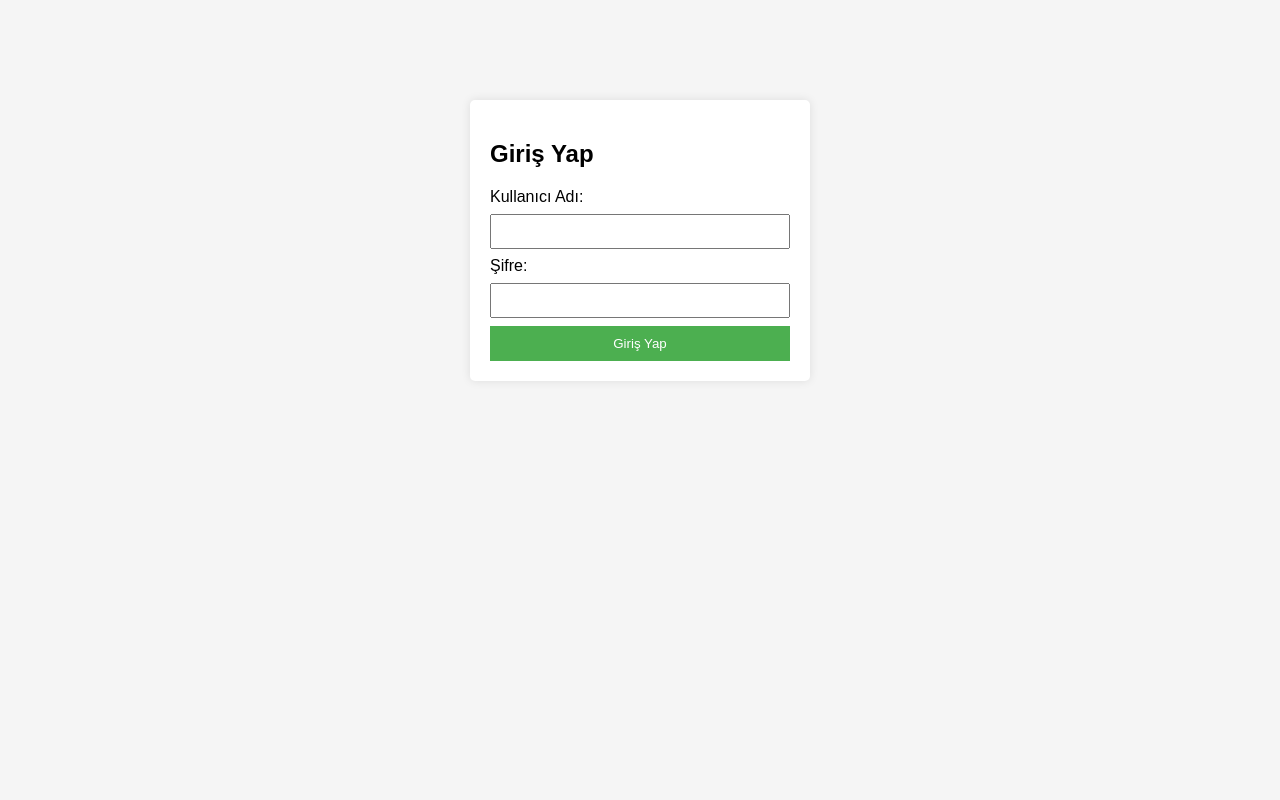
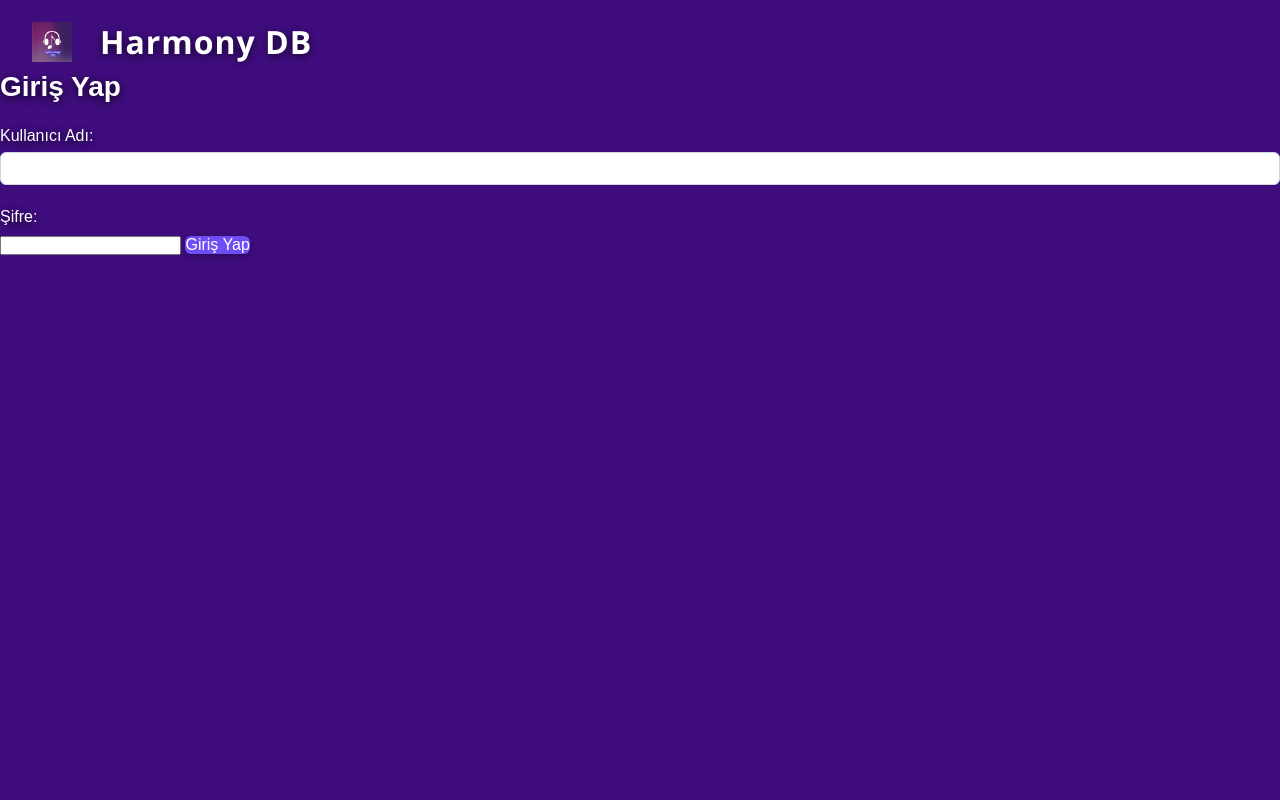
Before and after one commit to terzi-fa/muzik-player, a PHP site: page /login.html in a window 1280 px wide. Run offline with PHP 8.4, Linux system fonts and the light colour scheme.

Commit message:
Tasarım güncellemesi: Logo, renk paleti, header ve kutu düzeni modernleştirildi

```diff
--- a/add_playlist.php
+++ b/add_playlist.php
@@ -103,6 +103,10 @@ if ($_SERVER['REQUEST_METHOD'] === 'POST') {
   <link rel="stylesheet" href="css/style.css">
 </head>
 <body>
+  <div class="header">
+    <img src="images/logo.png" alt="Logo" class="header-logo">
+    <span class="header-title">Harmony DB</span>
+  </div>
   <div class="container">
     <h2>Yeni Playlist Ekle</h2>
     <?php if($error): ?><p class="error-message"><?= htmlspecialchars($error) ?></p><?php endif; ?>
--- a/albumpage.php
+++ b/albumpage.php
@@ -37,6 +37,10 @@ $songs_result = $songs->get_result();
   <link rel='stylesheet' href='css/style.css'>
 </head>
 <body>
+  <div class="header">
+    <img src="images/logo.png" alt="Logo" class="header-logo">
+    <span class="header-title">Harmony DB</span>
+  </div>
   <div class='album-box'>
     <h2><?= htmlspecialchars($album_name) ?></h2>
     <img src='<?= htmlspecialchars($album_image) ?>' alt='' width='120'><br>
--- a/css/style.css
+++ b/css/style.css
@@ -14,14 +14,16 @@
   }
   body {
     font-family: Arial, sans-serif;
-    background: #f4f6fb;
-    color: #2d3a4b;
+    background: #3F0D7E !important;
+    background-image: none !important;
+    color: #fff !important;
+    min-height: 100vh;
     line-height: 1.5;
   }
 
   /* Links */
   a {
-    color: #2563eb;
+    color: #aeeaff !important;
     text-decoration: none;
   }
   a:hover {
@@ -51,6 +53,10 @@
   }
 
   /* Headings */
+  h1, h2, h3, h4, h5, h6, label, p, span, th, td {
+    color: #fff !important;
+    text-shadow: 0 2px 8px rgba(0,0,0,0.85);
+  }
   h1 {
     font-size: 2rem;
     margin: 24px 0 16px;
@@ -97,15 +104,16 @@
     transition: background 0.2s;
   }
   .add-button:hover {
-    background: #2563eb;
+    background: #C67ACE !important;
   }
 
   /* Buttons */
   button,
   .plus-btn {
-    background: #3b82f6;
-    color: #fff;
-    border: none;
+    background: #6F4DF5 !important;
+    color: #fff !important;
+    border: none !important;
+    box-shadow: 0 2px 8px rgba(0,0,0,0.3);
     border-radius: 6px;
     cursor: pointer;
     transition: background 0.2s;
@@ -371,3 +383,35 @@
     padding: 8px;
     text-align: left;
   }
+
+  .header {
+    width: 100%;
+    display: flex;
+    align-items: center;
+    gap: 16px;
+    padding: 18px 32px 0 32px;
+    box-sizing: border-box;
+  }
+
+  .header-logo {
+    height: 40px;
+    width: 40px;
+    object-fit: contain;
+    margin-right: 12px;
+  }
+
+  .header-title {
+    font-family: 'Segoe UI', Arial, sans-serif;
+    font-size: 2rem;
+    font-weight: bold;
+    color: #fff;
+    letter-spacing: 1px;
+    text-shadow: 0 2px 8px rgba(0,0,0,0.7);
+  }
+
+  /* Homepage özel butonları */
+  .homepage-btn {
+    background: #C67ACE !important;
+    color: #fff !important;
+    border: none !important;
+  }
--- a/currentmusic.php
+++ b/currentmusic.php
@@ -37,9 +37,13 @@ $mysqli->query("
 <head>
   <meta charset="UTF-8">
   <title><?= htmlspecialchars($title) ?></title>
-  <style>/* homepage ile aynı stil */</style>
+  <link rel="stylesheet" href="css/style.css">
 </head>
 <body>
+  <div class="header">
+    <img src="images/logo.png" alt="Logo" class="header-logo">
+    <span class="header-title">Harmony DB</span>
+  </div>
   <div class="music-box">
     <h2><?= htmlspecialchars($title) ?></h2>
     <img src="<?= htmlspecialchars($img) ?>" alt=""><br><br>
--- a/homepage.php
+++ b/homepage.php
@@ -94,6 +94,10 @@ $ast->bind_result($aid, $an, $al, $ai);
   <link rel="stylesheet" href="css/style.css">
 </head>
 <body>
+  <div class="header">
+    <img src="images/logo.png" alt="Logo" class="header-logo">
+    <span class="header-title">Harmony DB</span>
+  </div>
   <h1>Merhaba, <?=htmlspecialchars($name)?>!</h1>
   <div class="container">
     <!-- Sol: Playlistler -->
--- a/login.html
+++ b/login.html
@@ -4,16 +4,13 @@
 <head>
   <meta charset="UTF-8">
   <title>Fatma Terzi – Giriş Yap</title>
-  <style>
-    body{font-family:Arial;background:#f5f5f5;}
-    .login-container{width:300px;margin:100px auto;padding:20px;background:#fff;border-radius:5px;box-shadow:0 0 10px rgba(0,0,0,0.1);}
-    .error{color:#dc3545;margin-bottom:15px;}
-    input{width:100%;padding:8px;margin:8px 0;box-sizing:border-box;}
-    button{background:#4CAF50;color:#fff;padding:10px;border:none;width:100%;cursor:pointer;}
-    button:hover{opacity:0.9;}
-  </style>
+  <link rel="stylesheet" href="css/style.css">
 </head>
 <body>
+  <div class="header">
+    <img src="images/logo.png" alt="Logo" class="header-logo">
+    <span class="header-title">Harmony DB</span>
+  </div>
   <div class="login-container">
     <h2>Giriş Yap</h2>
     <?php if(isset($_GET['error'])): ?>
```
Also changed, not shown: other parts of css/style.css (+30 -25 lines), artistpage.php (+6 -2 lines), images/logo.png (added).
